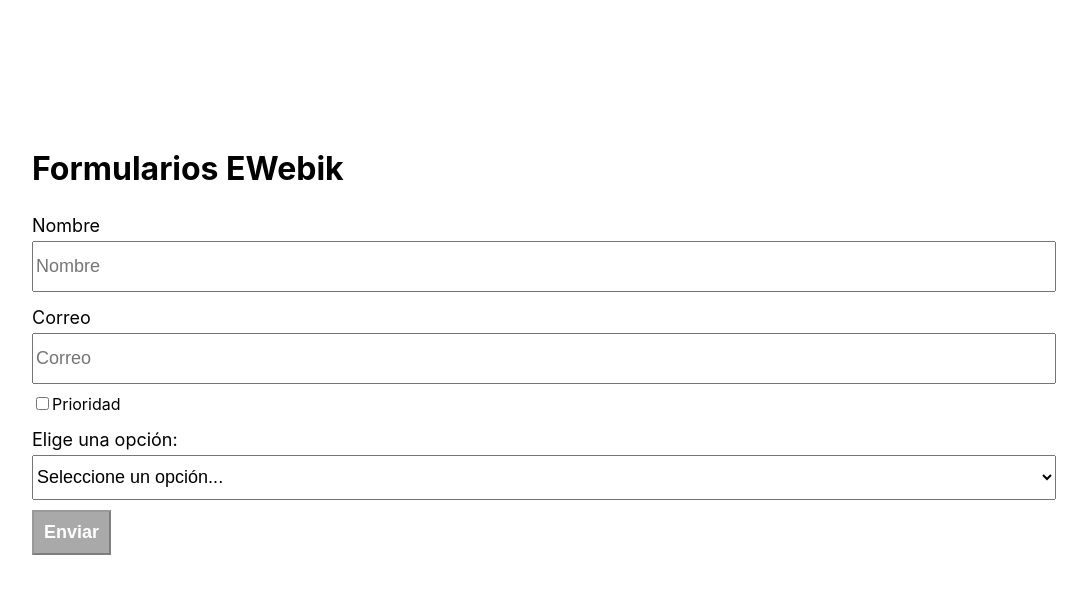
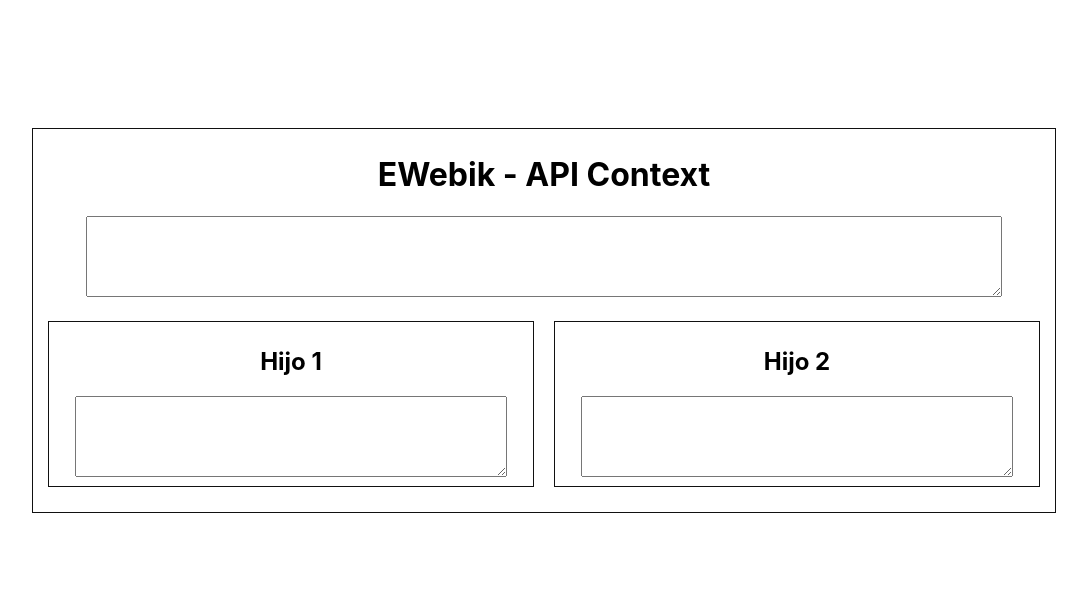
Before and after one commit to EWebik/react-js, a React (Create React App) app: page / in a window 1280 px wide. Shown: the top 594 px of the page, without its empty margins (96-1183 px from the left). Built offline with nearby package versions, Linux system fonts and the light colour scheme.

Commit message:
Capítulo 9 Comunicación de componentes con API Context

```diff
--- a/src/index.css
+++ b/src/index.css
@@ -14,103 +14,43 @@
 }
 
 .padre{
+  position: relative;
   text-align: center;
   border: 1px solid #111;
-  padding: 5%;
+  padding: 5px;
 }
-.componentes{
+
+.hijos{
+  margin: 20px 0px;
   display: flex;
   justify-content: space-around;
   align-items: center;
 }
-.componente{
+
+.hijo{
+  text-align: center;
   border: 1px solid #111;
-  width: 25%;
-  margin-top: 20px;
+  padding: 5px;
+  margin: 0px 10px;
+  width: 90%;
 }
 
-.controles{
-  display: flex;
-  justify-content: space-around;
-  align-items: center;
-}
-.control{
-  border: 1px solid #111;
-  padding: 10px;
-}
-.control:hover{
-  cursor: pointer;
+.padre textarea,
+.hijo textarea{
+  width: 90%;
 }
 
-.centrar{
-  text-align: center;
+.colorPadre{
+  color: blue;
+  font-weight: bold;
 }
 
-.cont-tabla{
-  text-align: center;
-  padding: 10px;
-}
-.cont-tabla table{
-  width: 100%;
-  border-collapse: collapse;
-}
-.cont-tabla th{
-  height: 50px;
-  background-color: blue;
-  color: #fff;
-  font-size: 18px;
-  padding: 5px 10px;
-}
-.cont-tabla td{
-  height: 50px;
-  border: 1px solid cadetblue;
-  padding: 5px 10px;
-}
-.trColor{
-  background-color: cadetblue;
-  color: #fff;
-}
-.trColor td{
-  border: 1px solid #fff;
-}
-@media (max-width:720px){
-  .cont-tabla{
-    overflow-x: scroll;
-  }
+.colorHijo1{
+  color: red;
+  font-weight: bold;
 }
 
-.componente-input{
-  display: flex;
-  flex-direction: column;
-  margin: 10px 0px;
+.colorHijo2{
+  color: green;
+  font-weight: bold;
 }
-.componente-input label{
-  margin: 5px 0px;
-  font-size: 18px;
-}
-.componente-input input
-,.componente-input select{
-  height: 45px;
-  font-size: 18px;
-}
-.componente-input-error{
-  color: red;
-  font-size: 16px;
-}
-.border-error{
-  border: 1px solid red;
-}
-.button{
-  background-color: royalblue;
-  padding: 10px;
-  font-weight: bold;
-  font-size: 18px;
-  color: #fff;
-}
-.button-disable{
-  background-color: darkgray;
-  padding: 10px;
-  font-weight: bold;
-  font-size: 18px;
-  color: #fff;
-}
--- a/src/index.js
+++ b/src/index.js
@@ -4,260 +4,136 @@
 import App from './App';
 import * as serviceWorker from './serviceWorker';
 
-import {esNombre,esCorreo} from "./validaciones"
+//Introducción API Context React
 
-//Manejo de formularios en React
+//DECLARACIÓN
+const {Provider, Consumer} = React.createContext();
 
-//Inputs no controlados
-class Componente_ extends React.Component{
 
+const Hijo1 = (props)=>{
+  return(
+    <Consumer>
+      {
+        ({mensaje, index, actualizarMensaje}) =>(
+          <div className="hijo">
+            <h2>Hijo 1</h2>
+            {
+              mensaje !== "" ?(
+                <p className={
+                  index === 0 ? 'colorPadre':
+                  index === 1 ? 'colorHijo1':
+                  index === 2 ? 'colorHijo2':''
+                }>{
+                  ((index === 0 ? 'Padre dice:':
+                    index === 1 ? 'Hijo 1 dice:':
+                    index === 2 ? 'Hijo 2 dice:':'')
+                    + ' ' + mensaje)
+                }</p>
+              ):("")
+            }
+            <textarea
+              rows="5"
+              onChange={(e)=>{
+                actualizarMensaje(e,1);
+              }} />
+          </div>
+        )
+      }
+    </Consumer>
+  )
+}
+
+const Hijo2 = (props)=>{
+  return(
+    <Consumer>
+    {
+      ({mensaje, index, actualizarMensaje}) =>(
+        <div className="hijo">
+          <h2>Hijo 2</h2>
+          {
+            mensaje !== "" ?(
+              <p className={
+                index === 0 ? 'colorPadre':
+                index === 1 ? 'colorHijo1':
+                index === 2 ? 'colorHijo2':''
+              }>{
+                ((index === 0 ? 'Padre dice:':
+                  index === 1 ? 'Hijo 1 dice:':
+                  index === 2 ? 'Hijo 2 dice:':'')
+                  + ' ' + mensaje)
+              }</p>
+            ):("")
+          }
+          <textarea
+            rows="5"
+            onChange={(e)=>{
+              actualizarMensaje(e,2);
+            }} />
+        </div>
+      )
+    }
+    </Consumer>
+  )
+}
+
+class Padre extends React.Component{
   constructor(props){
-    super(props);
-    this.nombre = React.createRef();
-    this.correo = React.createRef();
-  }
-  //Inputs no controlados, obteniendo datos a través de Refs
-  clicRefs(evento){
-    evento.preventDefault();
-    console.log(this.nombre.current.value);
-    console.log(this.correo.current.value);
+    super(props)
+    this.state={
+      mensaje:"",
+      index:0
+    }
   }
 
-  //Inputs no controlados, obteniendo datos a través del evento submit
-  clicEventos(evento){
-    evento.preventDefault();
-    console.log(evento.target[0].value);
-    console.log(evento.target[1].value);
+  actualizarMensaje = (e, index)=>{
+    const {value} = e.target;
+    this.setState({
+      ...this.state,
+      mensaje:value,
+      index
+    })
   }
 
   render(){
     return(
-      <form onSubmit={this.clicEventos}>
-        <h1>{"Formularios EWebik"}</h1>
-        <input type="text" placeholder="Nombre" />
-        <input type="text" placeholder="Correo" />
-        <button>
-          Enviar
-        </button>
-      </form>
-    )
-  }
-}
-
-//Inputs controlados
-class InputText extends React.Component{
-  constructor(props){
-    super(props);
-    this.actualizarState = this.actualizarState.bind(this);
-    this.state = {
-      value:"",
-      error:false,
-      mensajeError:""
-    };
-  }
-  actualizarState(e){
-    const {name, value} = e.target;
-    //console.log(name)
-    //console.log(value)
-    console.log(this.props.validacion(value));
-
-    if(this.props.validacion(value)){
-      this.setState({
-        value,
-        error:false,
-        mensajeError:""
-      });
-      this.props.actualizarState({
-        name,value,error:false
-      });
-    }else{
-      this.setState({
-        value,
-        error:true,
-        mensajeError:this.props.mensajeError
-      });
-      this.props.actualizarState({
-        name,value,error:true
-      });
-    }
-  }
-  render(){
-    return(
-      <div className="componente-input">
-        <label htmlFor={"id-"+this.props.name}>{this.props.label}</label>
-        <input
-          id={"id-"+this.props.name}
-          type="text"
-          name={this.props.name}
-          placeholder={this.props.placeholder}
-          className={this.state.error ? "border-error":""}
-          onChange={this.actualizarState}/>
+      <Provider value={{
+        mensaje: this.state.mensaje,
+        index: this.state.index,
+        actualizarMensaje:this.actualizarMensaje
+      }}>
+        <div className="padre">
+          <h1>EWebik - API Context</h1>
           {
-            this.state.error ? (
-            <p className="componente-input-error">{this.state.mensajeError}</p>
+            this.state.mensaje !== "" ?(
+              <p className={
+                this.state.index === 0 ? 'colorPadre':
+                this.state.index === 1 ? 'colorHijo1':
+                this.state.index === 2 ? 'colorHijo2':''
+              }>{
+                ((this.state.index === 0 ? 'Padre dice:':
+                  this.state.index === 1 ? 'Hijo 1 dice:':
+                  this.state.index === 2 ? 'Hijo 2 dice:':'')
+                  + ' ' + this.state.mensaje)
+              }</p>
             ):("")
           }
-      </div>
-    )
-  }
-}
-
-class InputCheckbox extends React.Component{
-  constructor(props){
-    super(props)
-    this.actualizarState = this.actualizarState.bind(this);
-    this.state={activo:false};
-  }
-  actualizarState(e){
-    const {name, checked} = e.target;
-    this.setState({activo:checked});
-    this.props.actualizarState({
-      name,value:checked,error:false
-    })
-  }
-  render(){
-    return(
-      <div>
-        <input
-          id={"id-"+this.props.name}
-          type="checkbox"
-          name={this.props.name}
-          checked={this.state.activo}
-          onChange={this.actualizarState}/>
-          <label htmlFor={"id-"+this.props.name}>{this.props.label}</label>
-      </div>
-    )
-  }
-}
-
-class InputSelect extends React.Component{
-  constructor(props){
-    super(props)
-    this.actualizarState = this.actualizarState.bind(this);
-    this.state={activo:""};
-  }
-  actualizarState(e){
-    const {name, value} = e.target;
-    this.setState({value});
-    this.props.actualizarState({
-      name,value,error: value == "" ? true:false
-    })
-  }
-  render(){
-    return(
-      <div className="componente-input">
-        <label htmlFor={"id-"+this.props.name}>{this.props.label}</label>
-        <select
-          id={"id-"+this.props.name}
-          name={this.props.name}
-          onChange={this.actualizarState}>
-            {
-              this.props.opciones.map((opcion,index)=>(
-              <option hey={index} value={opcion.value}>{opcion.texto}</option>
-              ))
-            }
-        </select>
-      </div>
-    )
-  }
-}
-
-class Componente extends React.Component{
-
-  constructor(props){
-    super(props);
-    this.submit = this.submit.bind(this);
-    this.actualizarState = this.actualizarState.bind(this);
-    this.state = {
-      nombre:{
-        value:"",
-        error:true
-      },
-      correo:{
-        value:"",
-        error:true
-      },
-      prioridad:{
-        value:false,
-        error:true
-      },
-      opciones:{
-        value:"",
-        error:true
-      }
-    }
-  }
-
-  actualizarState(input){
-    this.setState({
-      ...this.state,
-      [input.name]:{
-        value:input.value,
-        error:input.error
-      }
-    }, ()=>{console.log(this.state);});
-
-  }
-
-  submit(e){
-    e.preventDefault();
-    console.log(this.state)
-  }
-
-  render(){
-    return(
-      <form onSubmit={this.submit}>
-        <h1>{"Formularios EWebik"}</h1>
-        <InputText
-          label="Nombre"
-          name="nombre"
-          placeholder="Nombre"
-          validacion={esNombre}
-          mensajeError="Se esperaban letras"
-          actualizarState={this.actualizarState} />
-
-        <InputText
-          label="Correo"
-          name="correo"
-          placeholder="Correo"
-          validacion={esCorreo}
-          mensajeError="Correo no valido"
-          actualizarState={this.actualizarState} />
-
-        <InputCheckbox
-          name="prioridad"
-          label="Prioridad"
-          actualizarState={this.actualizarState} />
-
-        <InputSelect
-          name="opciones"
-          label="Elige una opción:"
-          actualizarState={this.actualizarState}
-          opciones={[
-            {value:"", texto:"Seleccione un opción..."},
-            {value:"1", texto:"Página web"},
-            {value:"2", texto:"Aplicación móvil"}
-            ]} />
-
-        <button
-          disabled={this.state.nombre.error ||
-            this.state.correo.error ||
-            this.state.opciones.error}
-          type="submit"
-          className={this.state.nombre.error ||
-            this.state.correo.error ||
-            this.state.opciones.error
-            ?
-            "button-disable":"button"}>
-          Enviar
-        </button>
-      </form>
+          <textarea
+            rows="5"
+            onChange={(e)=>{
+              this.actualizarMensaje(e,0);
+            }} />
+          <div className="hijos">
+            <Hijo1 />
+            <Hijo2 />
+          </div>
+        </div>
+      </Provider>
     )
   }
 }
 
 ReactDOM.render(
-  <Componente/>,
+  <Padre />,
   document.getElementById('root')
 );
 // If you want your app to work offline and load faster, you can change
```
Also changed, not shown: 1 other file (tests, documents, lock files or other folders).
